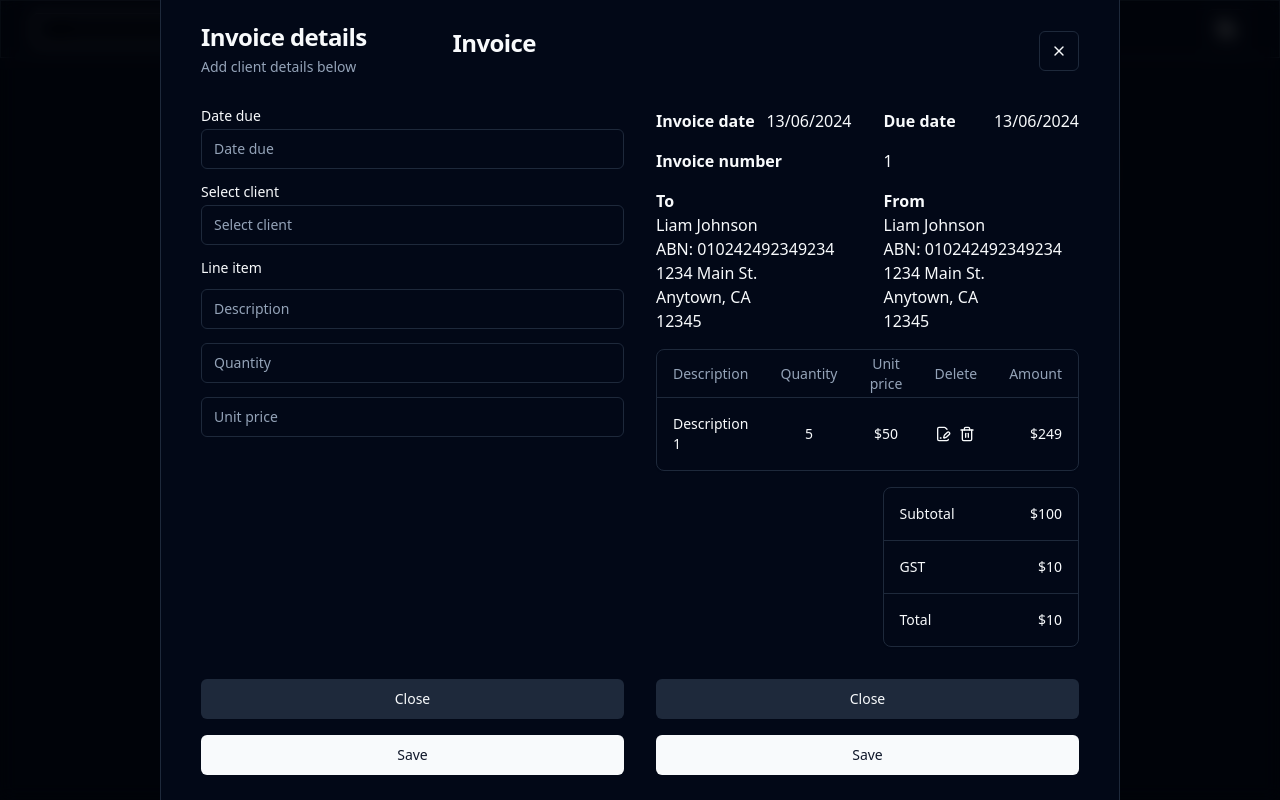
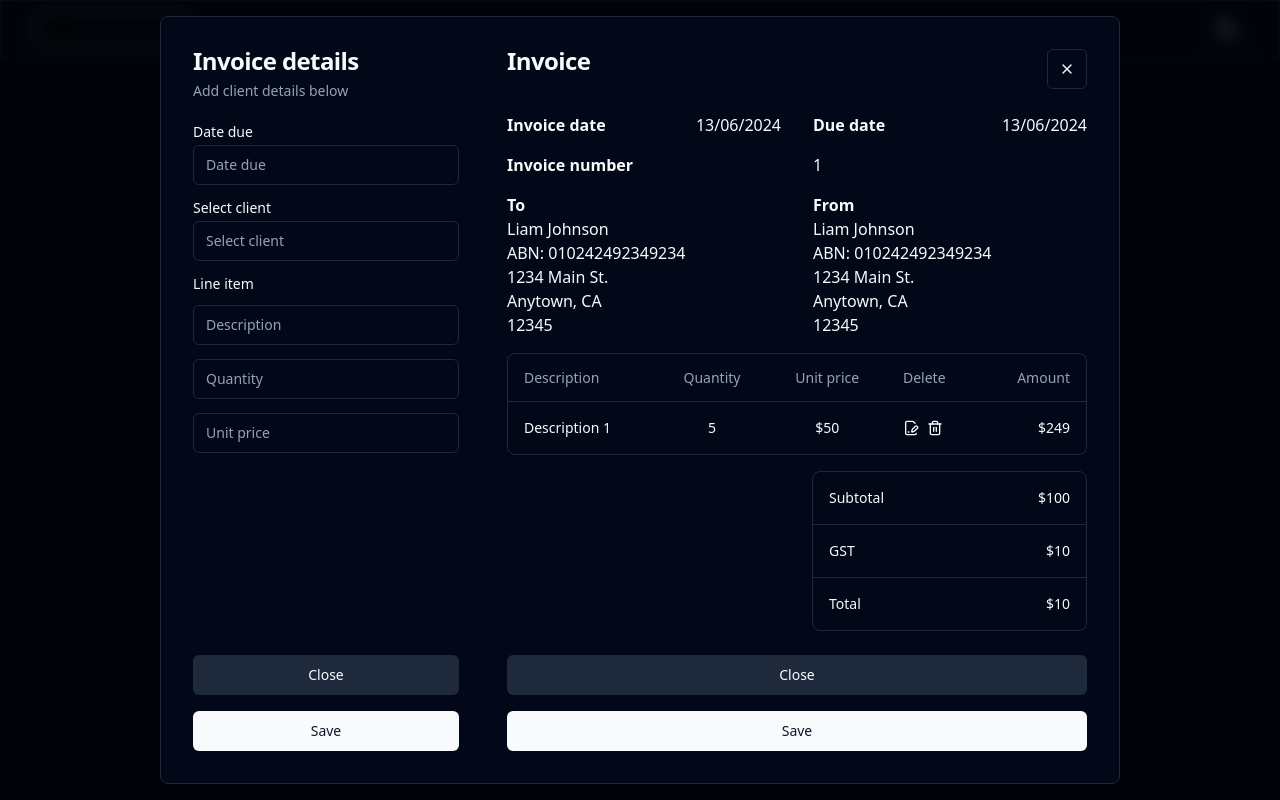
Before and after one commit to dandotcraig/T3A2-B-front-end, a React (Vite) app: page /dashboard in a window 1280 px wide. Both pictures are taken after a click on the button "Create invoice". Built offline with nearby package versions, Linux system fonts and the light colour scheme.

Commit message:
final boss columns created

```diff
--- a/src/components/pages/Dashboard.jsx
+++ b/src/components/pages/Dashboard.jsx
@@ -69,26 +69,20 @@ export default function Dashboard() {
                 ) : null}
                 {showModalInvoice ? (
                     <div className="fixed backdrop-blur inset-0 z-50 flex items-center justify-center bg-black bg-opacity-60" onClick={() => setShowModalInvoice(false)}>
-                        <Card className="my-4 h-auto w-full md:w-11/12 lg:w-9/12 xl:w-9/12 p-4 flex flex-col gap-2" onClick={(stopClose) => stopClose.stopPropagation()}>
-                            <CardHeader className="flex sm:flex-row flex-col gap-8">
-                                <div className="flex w-1/4 justify-between">
+                        <Card className="flex my-4 h-auto md:w-11/12 lg:w-11/12 xl:w-9/12 p-2" onClick={(stopClose) => stopClose.stopPropagation()}>
+                            {/* left */}
+                                <div className="flex flex-col w-1/2 justify-between">
+                                    <div>
+                                        <CardHeader className="flex flex-col gap-8">
+                                            <div className="flex justify-between">
                                                 <div className="flex justify-between flex-col gap-2">
                                                     <CardTitle>Invoice details</CardTitle>
                                                     <CardDescription>Add client details below</CardDescription>
                                                 </div>
                                             </div>
-                                <div className="flex-1 justify-between">
-                                    <div className="flex justify-between sm:flex-row flex-col">
-                                        <CardTitle>Invoice</CardTitle>
-                                        <Button variant="outline" size="icon" onClick={() => setShowModalInvoice(false)}>
-                                            <X className="h-4 w-4" />
-                                        </Button>
-                                    </div>
-
-                                </div>
                                         </CardHeader>
-                            <CardContent className="flex sm:flex-row flex-col gap-8 w-full h-full">
-                                <form className="flex-1 w-1/4">
+                                        <CardContent className="flex flex-row gap-8">
+                                            <form className="w-full">
                                                 <div className="grid items-center gap-4">
                                                     <div className="flex flex-col space-y-1.5">
                                                         <Label htmlFor="Date due">Date due</Label>
@@ -106,6 +100,32 @@ export default function Dashboard() {
                                                     </div>
                                                 </div>
                                             </form>
+                                        </CardContent>
+                                    </div>
+                                    <CardFooter className="flex flex-row gap-8">
+                                        <div className="flex-1">
+                                            <div className="flex flex-col gap-4">
+                                                <Button variant="secondary" className="w-full items-center" onClick={() => setShowModalInvoice(false)}>Close</Button>
+                                                <Button className="w-full items-center" onClick={() => setShowModalInvoice(false)}>Save</Button>
+                                            </div>
+                                        </div>
+                                    </CardFooter>
+                                </div>
+
+                            {/* right */}
+                            <div className="flex-col w-full">
+                                <CardHeader className="flex sm:flex-row flex-col gap-8">
+                                    <div className="flex-1 justify-between">
+                                        <div className="flex justify-between sm:flex-row flex-col">
+                                            <CardTitle>Invoice</CardTitle>
+                                            <Button variant="outline" size="icon" onClick={() => setShowModalInvoice(false)}>
+                                                <X className="h-4 w-4" />
+                                            </Button>
+                                        </div>
+
+                                    </div>
+                                </CardHeader>
+                                <CardContent className="flex sm:flex-row flex-col gap-8 w-full">
                                     <div className="flex-1">
                                         <form className=" flex justify-between flex-row gap-8">
                                             <div className="flex-1 grid w-full items-center gap-4">
@@ -190,9 +210,7 @@ export default function Dashboard() {
                                                     </TableBody>
                                                 </Table>
                                             </Card>
-
                                         </div>
-
                                     </div>
                                 </CardContent>
                                 <CardFooter className="flex flex-row justify-between gap-8">
@@ -201,17 +219,13 @@ export default function Dashboard() {
                                             <Button variant="secondary" className="w-full items-center" onClick={() => setShowModalInvoice(false)}>Close</Button>
                                             <Button className="w-full items-center" onClick={() => setShowModalInvoice(false)}>Save</Button>
                                         </div>
-
                                     </div>
-                                <div className="flex-1">
-                                    <div className="flex flex-col gap-4">
-                                        <Button variant="secondary" className="w-full items-center" onClick={() => setShowModalInvoice(false)}>Close</Button>
-                                        <Button className="w-full items-center" onClick={() => setShowModalInvoice(false)}>Save</Button>
+                            </CardFooter>
                             </div>
 
-                                </div>
 
-                            </CardFooter>
+
+
                         </Card>
 
                     </div>
```
Lines whose indentation alone changed are shown as unchanged.
